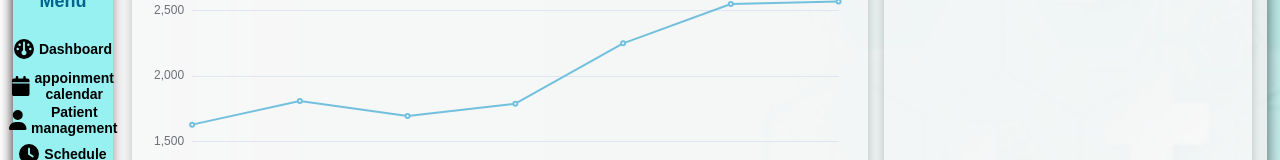
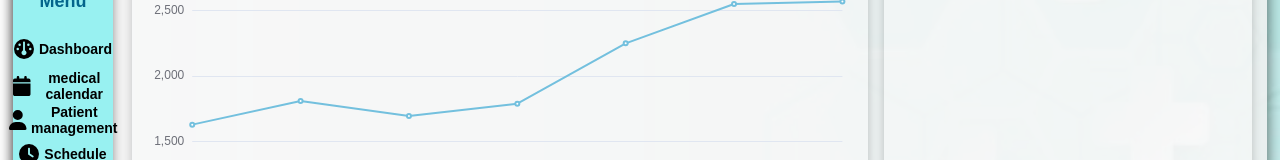
Before and after one commit to valfonsoardila/MediSync-App, a React (Create React App) app: page /dashboard in a window 1280 px wide. Both pictures are taken after a click on the element 62 px from the left and 318 px from the top of the page. Shown: the part 152-312 px from the top of the page. Built offline with nearby package versions, Linux system fonts and the light colour scheme.

Commit message:
Sidebar fix langauge

```diff
--- a/src/components/dashboard/sidebar/Sidebar.js
+++ b/src/components/dashboard/sidebar/Sidebar.js
@@ -87,7 +87,7 @@ const Sidebar = ({ onComponentChange }) => {
             style={{ display: hover ? "flex" : "none" }}
             onClick={handleAppointmentClick}
           >
-            appoinment calendar
+            medical calendar
           </span>
         </div>
         <div className="collapsible-item" onClick={toggleExpandedData}>
```
